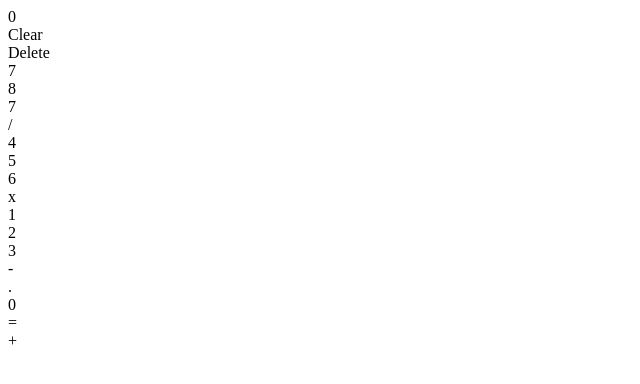
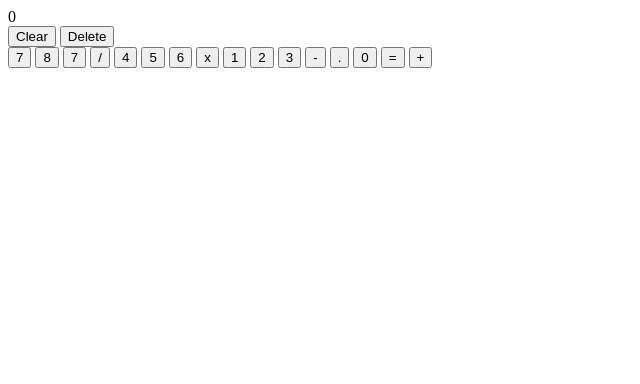
Before and after one commit to d-slezak/calculator, a plain HTML site: page index.html in a window 1280 px wide. Shown: the whole page, without its empty margins (0-640 px from the left). Drawn offline with Linux system fonts and the light colour scheme.

Commit message:
Add buttons

```diff
--- a/index.html
+++ b/index.html
@@ -16,26 +16,26 @@
                 <div id="input"> 0 </div>
             </div>
             <div id="controls">
-                <div id="clear">Clear</div>
-                <div id="delete">Delete</div>
+                <button id="clear">Clear</button>
+                <button id="delete">Delete</button>
             </div>
             <div id="buttons">
-                <div class="num">7</div>
-                <div class="num">8</div>
-                <div class="num">7</div>
-                <div id="divide">/</div>
-                <div class="num">4</div>
-                <div class="num">5</div>
-                <div class="num">6</div>
-                <div id="multiply">x</div>
-                <div class="num">1</div>
-                <div class="num">2</div>
-                <div class="num">3</div>
-                <div id="subtract">-</div>
-                <div id="decimal">.</div>
-                <div class="num">0</div>
-                <div id="equals">=</div>
-                <div id="add">+</div>
+                <button class="num">7</button>
+                <button class="num">8</button>
+                <button class="num">7</button>
+                <button id="divide">/</button>
+                <button class="num">4</button>
+                <button class="num">5</button>
+                <button class="num">6</button>
+                <button id="multiply">x</button>
+                <button class="num">1</button>
+                <button class="num">2</button>
+                <button class="num">3</button>
+                <button id="subtract">-</button>
+                <button id="decimal">.</button>
+                <button class="num">0</button>
+                <button id="equals">=</button>
+                <button id="add">+</button>
             </div>
         </div>
     </div>
```
